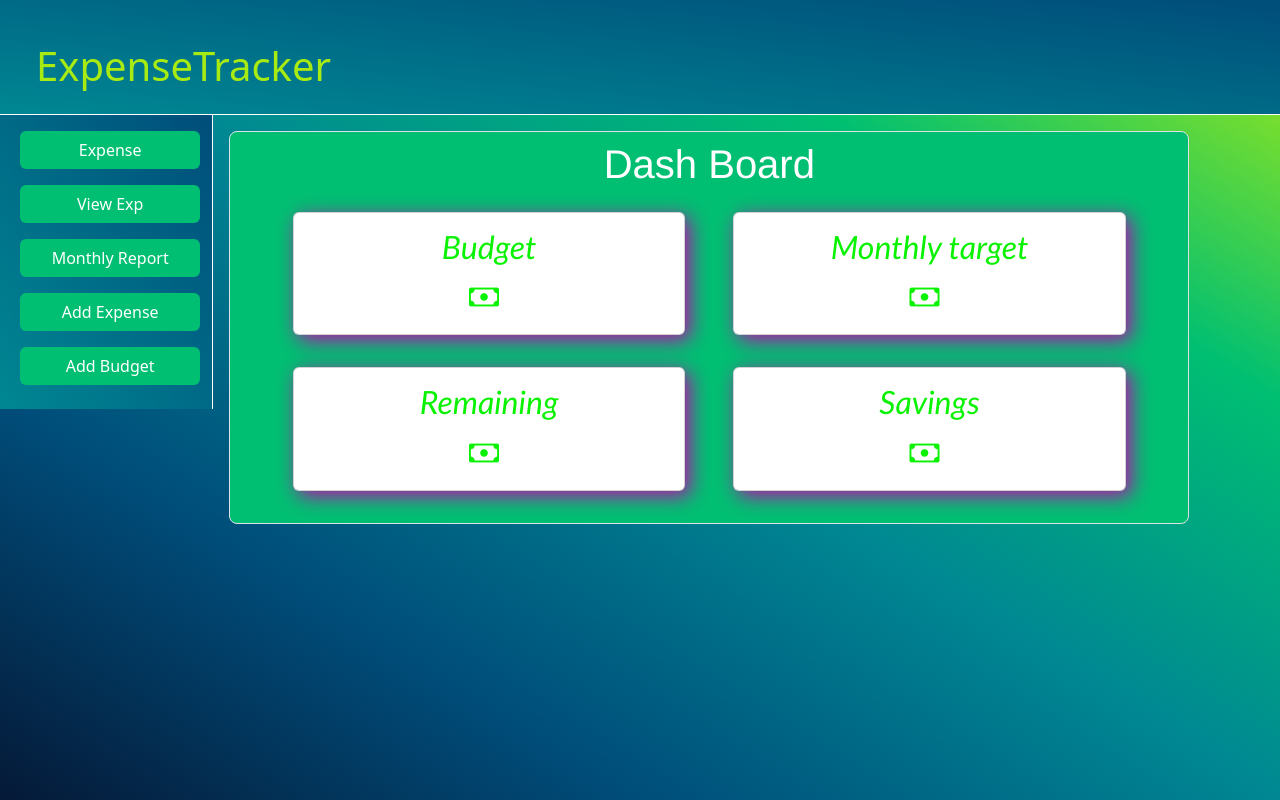
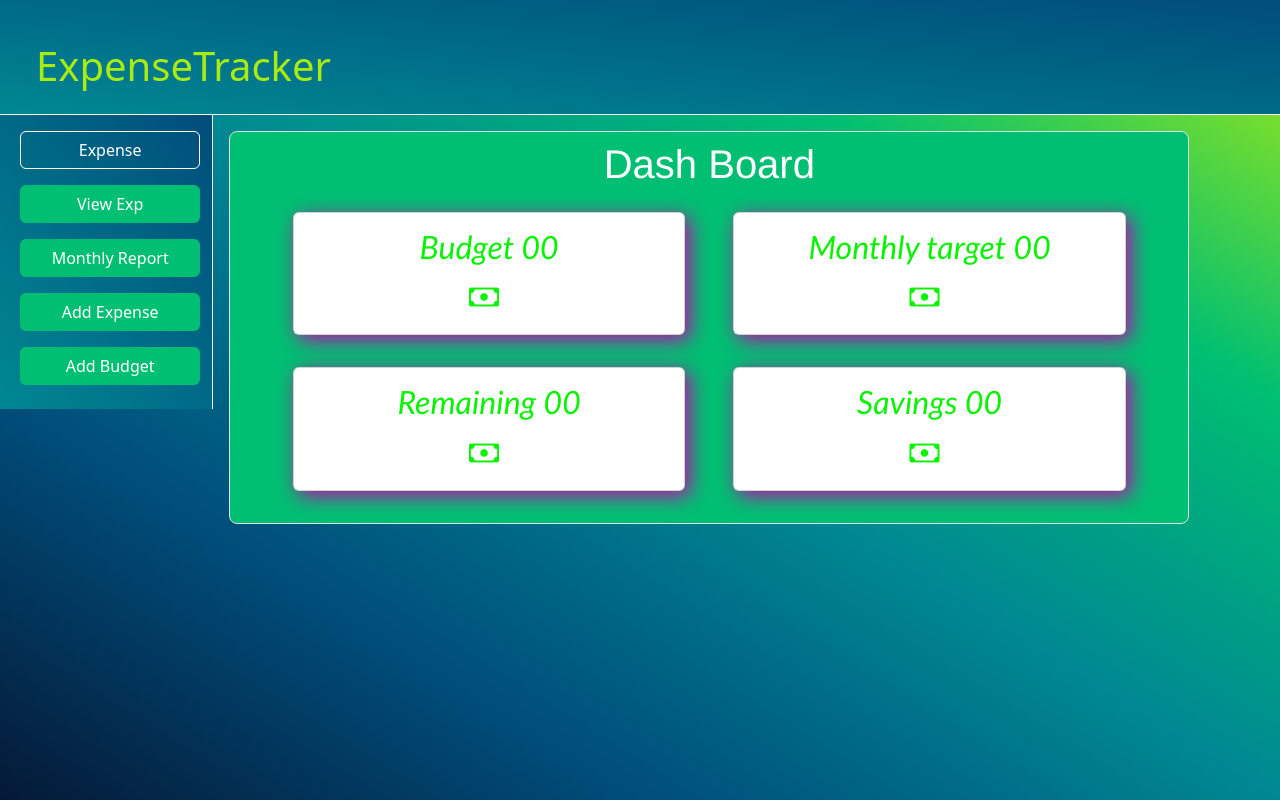
Before and after one commit to Hasniandehwar/JavaScript_Practice, a website: page Expense_Tracker/index.html in a window 1280 px wide. Drawn offline with nearby package versions, Linux system fonts and the light colour scheme.

Commit message:
issue solved

```diff
--- a/Expense_Tracker/index.html
+++ b/Expense_Tracker/index.html
@@ -71,7 +71,7 @@
         <div class="row d-flex" id="Main_div">
             <section class="d-none d-md-block d-lg-block col-lg-2 col-md-3 side_bar col-sm-7">
                 <div class="d-flex flex-sm-row flex-md-column flex-wrap gap-3 mt-3 ms-2 mb-4" id="btns">
-                        <button class="btn flex-sm-fill">Expense</button>
+                        <button class="btn flex-sm-fill active text-white">Expense</button>
                         <button class="btn flex-sm-fill">View Exp</button>
                         <button class="btn flex-sm-fill">Monthly Report</button>
                         <button class="btn flex-sm-fill">Add Expense</button>
@@ -87,7 +87,7 @@
                         <div class="mt-2 col-sm-12 col-md-5 col-lg-5 mb-2">
                                 <div class="row card">
                                     <div class="col-sm-12 col-md-12 d-lg-block text-center">
-                                        <h1 class="text">Budget</h1>
+                                        <h1 class="text">Budget 00</h1>
                                         <i class="bi bi-cash"></i>
                                     </div>
                                 </div>
@@ -95,7 +95,7 @@
                         <div  class="mt-2 col-sm-12 col-md-5 col-lg-5 mb-2">
                              <div class="row card">
                                     <div class="col-sm-12 col-md-12 d-lg-block text-center">
-                                        <h1 class="text">Monthly target</h1>
+                                        <h1 class="text">Monthly target 00</h1>
                                         <i class="bi bi-cash"></i>
                                     </div>
                                 </div>
@@ -105,7 +105,7 @@
                         <div class="mt-2  col-sm-12 col-md-5 col-lg-5 mb-2">
                             <div class="row card">
                                     <div class="col-sm-12 col-md-12 d-lg-block text-center">
-                                        <h1 class="text">Remaining</h1>
+                                        <h1 class="text">Remaining 00</h1>
                                         <i class="bi bi-cash"></i>
                                     </div>
                                 </div>
@@ -113,7 +113,7 @@
                         <div  class="mt-2 col-sm-12 col-md-5 col-lg-5 mb-2">
                             <div class="row card">
                                     <div class="col-sm-12 col-md-12 d-lg-block text-center">
-                                        <h1 class="text">Savings</h1>
+                                        <h1 class="text">Savings 00</h1>
                                         <i class="bi bi-cash"></i>
                                     </div>
                                 </div>
```
